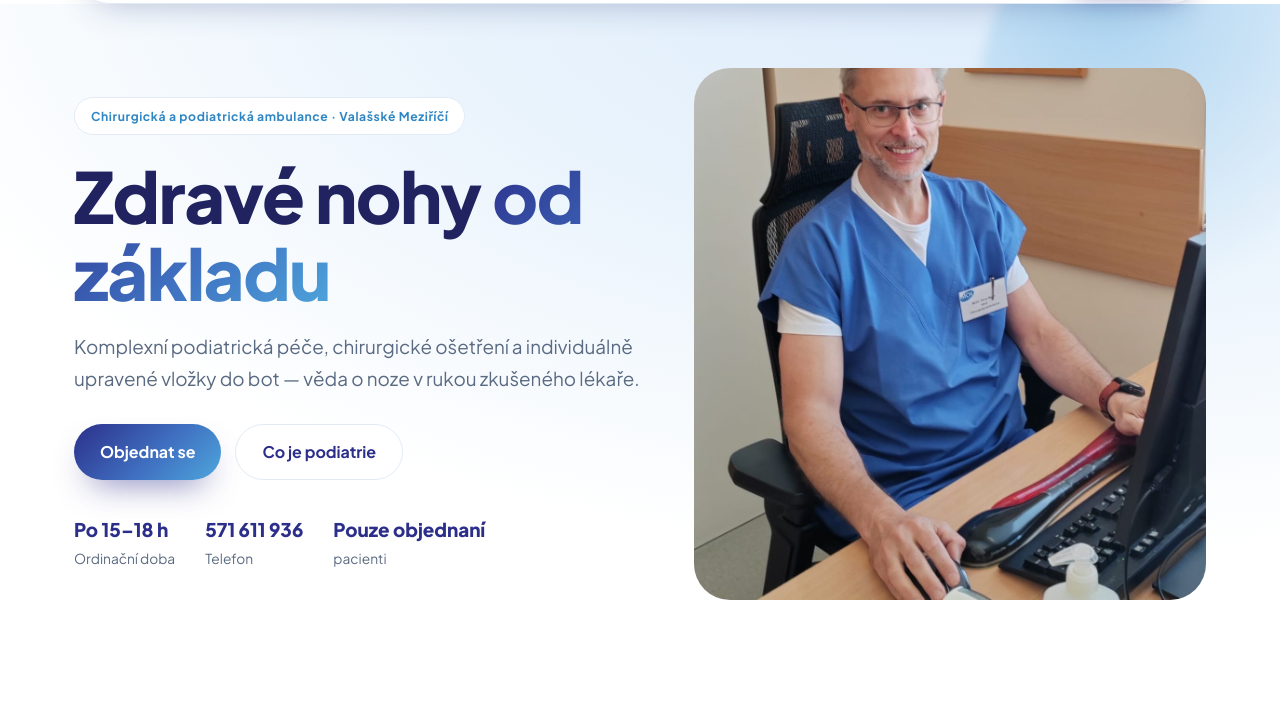
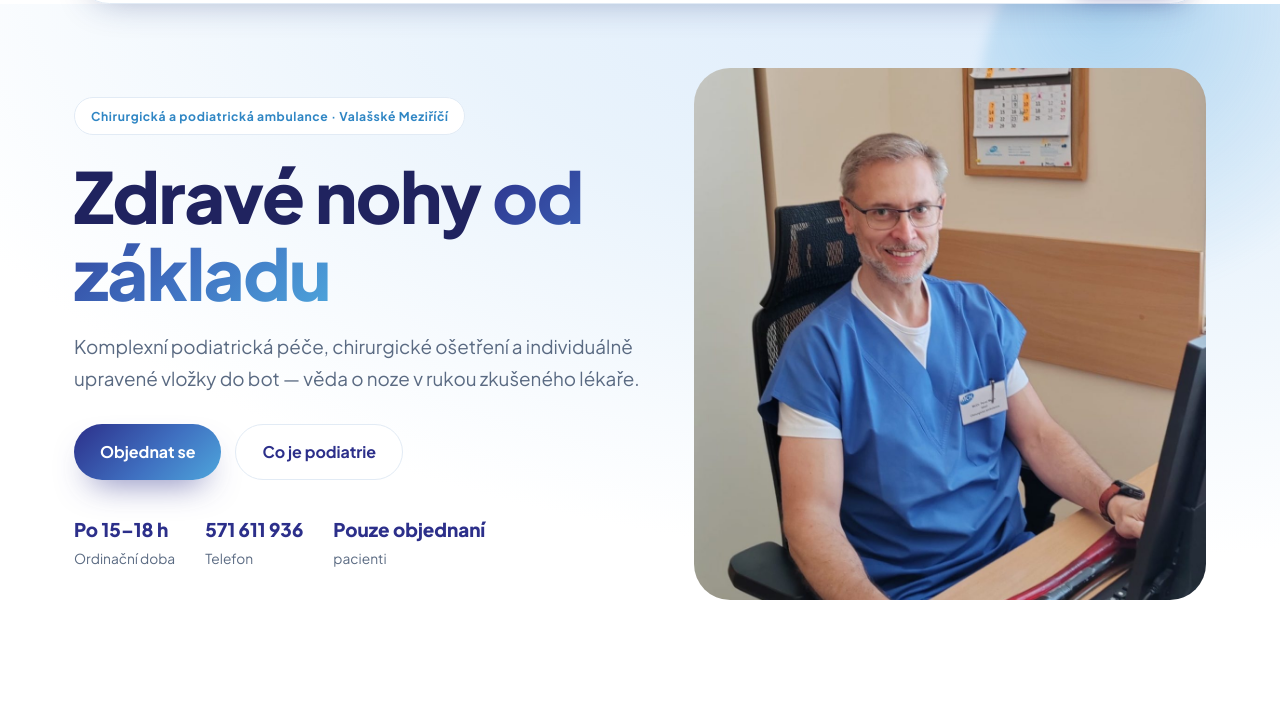
Before and after one commit to lukypetruzela-art/chirurgie-podiatrie-v2, a plain HTML site: page index.html in a window 1280 px wide. Shown: the part 83-800 px from the top of the page. Drawn offline with Linux system fonts and the light colour scheme.

Commit message:
Add files via upload

```diff
--- a/index.html
+++ b/index.html
@@ -18,7 +18,7 @@
           </div>
         </div>
         <div class="heroB-media">
-          <div class="heroB-photo" style="overflow:hidden;position:relative"><img src="/assets/img/img-portret-murin.jpg" alt="MUDr. Pavel Murín v ambulanci" loading="lazy" style="width:100%;height:100%;object-fit:cover;display:block"></div>
+          <div class="heroB-photo" style="overflow:hidden;position:relative"><img src="/assets/img/img-portret-murin.jpg" alt="MUDr. Pavel Murín v ambulanci" loading="lazy" style="width:100%;height:100%;object-fit:cover;object-position:center 12%;display:block"></div>
         </div>
       </div>
     </div>
```
